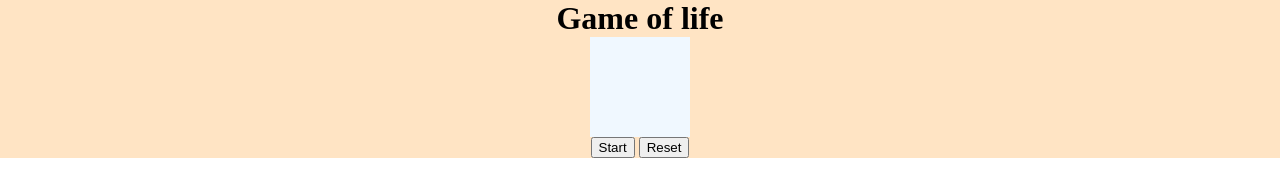
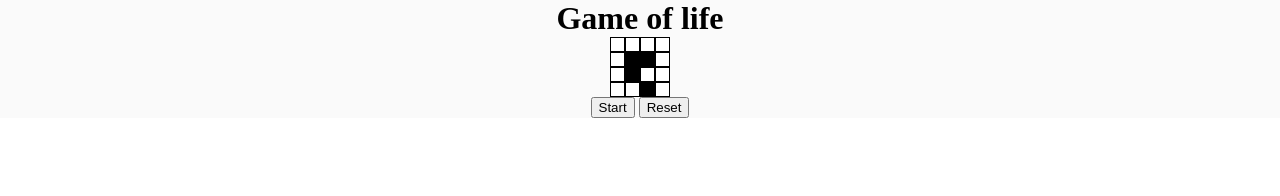
Before and after one commit to CarlosBoulder/202304-w2chwe-Carlos-alvarez, a website: page app/index.html in a window 1280 px wide. Drawn offline with Linux system fonts and the light colour scheme.

Commit message:
Add board with initial state

```diff
--- a/app/index.html
+++ b/app/index.html
@@ -6,6 +6,7 @@
   <meta name="viewport" content="width=device-width, initial-scale=1.0">
   <link rel="shortcut icon" href="favicon.jpg" type="image/x-icon">
   <link rel="stylesheet" href="styles.css">
+  <script src="index.js" defer></script>
   <title>Game of life</title>
 </head>
 
--- a/app/index.js
+++ b/app/index.js
@@ -0,0 +1,27 @@
+let matrix = [
+  [0, 0, 0, 0],
+  [0, 1, 1, 0],
+  [0, 1, 0, 0],
+  [0, 0, 1, 0],
+];
+
+let boardContainer = document.querySelector(".board");
+console.log(boardContainer);
+let tableGame = document.createElement("table");
+
+for (let x = 0; x < matrix.length; x++) {
+  let tr = document.createElement("tr");
+  for (let y = 0; y < matrix[x].length; y++) {
+    let td = document.createElement("td");
+    td.setAttribute("class", "cell");
+    if (matrix[x][y] === 1) {
+      td.setAttribute("class", "cellAlive");
+    }
+    tr.appendChild(td);
+  }
+
+  tableGame.appendChild(tr);
+}
+
+tableGame.setAttribute("cellspacing", "0");
+boardContainer.appendChild(tableGame);
--- a/app/styles.css
+++ b/app/styles.css
@@ -16,14 +16,23 @@ p {
 }
 
 .main-container {
-  background-color: bisque;
+  background-color: rgb(250, 250, 250);
   display: flex;
   flex-direction: column;
   align-items: center;
 }
 
 .board {
-  width: 100px;
-  height: 100px;
-  background-color: aliceblue;
+  background-color: violet;
 }
+
+.cell {
+  height: 15px;
+  width: 15px;
+  border: 0.5px solid #000;
+  background-color: #fff;
+}
+
+.cellAlive {
+  background-color: #000;
+}
```
